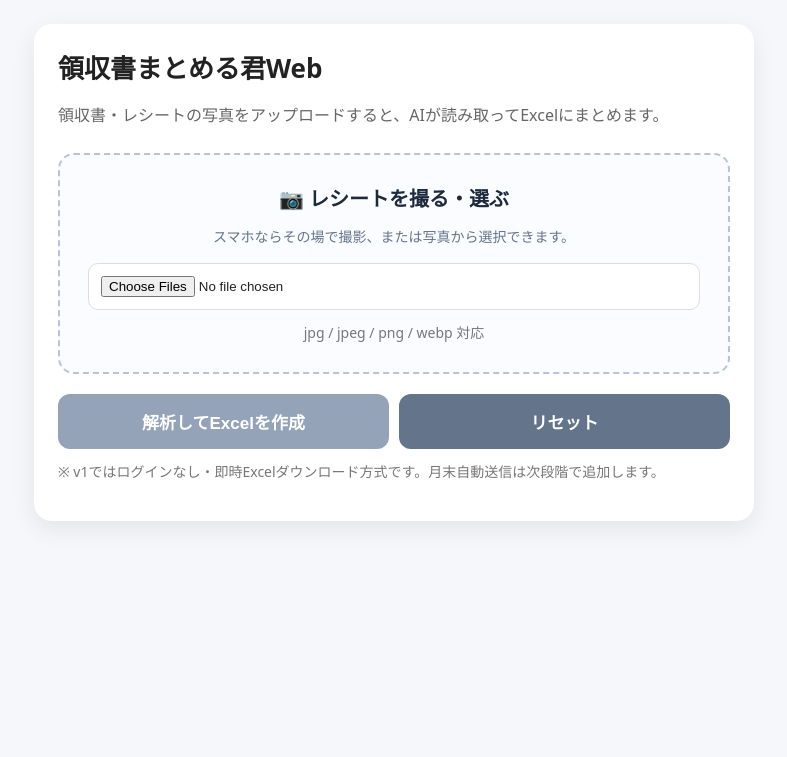
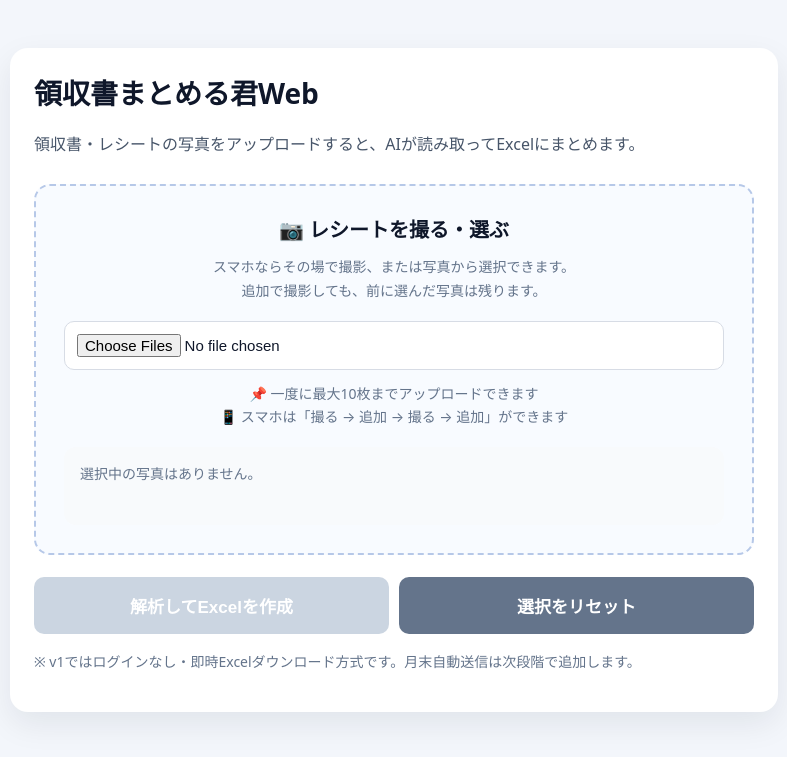
Before and after one commit to mitsugu84/receipt-server, a Flask app: page / in a window 1280 px wide. Shown: the top 757 px of the page, without its empty margins (246-1033 px from the left). Run offline with Flask 3, Linux system fonts and the light colour scheme.

Commit message:
Update index.html

```diff
--- a/receipt_web_v1/templates/index.html
+++ b/receipt_web_v1/templates/index.html
@@ -2,157 +2,180 @@
 <html lang="ja">
 <head>
   <meta charset="UTF-8">
-    <title>領収書まとめWeb</title>
+  <title>領収書まとめる君Web</title>
   <meta name="viewport" content="width=device-width, initial-scale=1">
+
   <style>
     body {
+      margin: 0;
       font-family: system-ui, -apple-system, BlinkMacSystemFont, "Segoe UI", sans-serif;
-            background: #f5f7fb;
-            margin: 0;
-            padding: 0;
-            color: #222;
+      background: #f3f6fb;
+      color: #0f172a;
     }
 
     .container {
       max-width: 720px;
-            margin: 0 auto;
+      margin: 48px auto;
+      background: #fff;
       padding: 24px;
-        }
-
-        .card {
-            background: #fff;
       border-radius: 18px;
-            padding: 24px;
-            box-shadow: 0 8px 24px rgba(0,0,0,0.08);
+      box-shadow: 0 12px 32px rgba(15, 23, 42, 0.08);
     }
 
     h1 {
-            font-size: 26px;
-            margin: 0 0 8px;
+      margin-top: 0;
+      font-size: 28px;
     }
 
     .lead {
-            color: #666;
-            margin-bottom: 24px;
+      color: #475569;
       line-height: 1.7;
+      margin-bottom: 26px;
+    }
+
+    .flash {
+      background: #fff7ed;
+      color: #9a3412;
+      padding: 14px;
+      border-radius: 10px;
+      margin-bottom: 16px;
     }
 
     .upload-box {
-            border: 2px dashed #b8c4d6;
+      border: 2px dashed #b6c8e8;
       border-radius: 16px;
       padding: 28px;
       text-align: center;
-            background: #fafcff;
-            margin-bottom: 20px;
+      background: #f8fbff;
     }
 
     .upload-title {
       font-size: 20px;
       font-weight: 800;
-            margin-bottom: 14px;
-            color: #1e293b;
+      margin-bottom: 12px;
     }
 
-        .upload-subtitle {
+    .upload-desc {
       color: #64748b;
       font-size: 14px;
-            margin-bottom: 14px;
-            line-height: 1.6;
+      margin-bottom: 18px;
+      line-height: 1.7;
     }
 
-        input[type=file] {
+    .limit-note {
+      margin-top: 12px;
+      color: #64748b;
+      font-size: 14px;
+      line-height: 1.7;
+    }
+
+    .file-input-wrap {
+      background: #fff;
+      border: 1px solid #d7dce5;
+      border-radius: 10px;
+      padding: 12px;
+      text-align: left;
+    }
+
+    input[type="file"] {
       width: 100%;
-            padding: 12px;
-            background: #fff;
+      font-size: 15px;
+    }
+
+    .selected-list {
+      margin-top: 18px;
+      background: #f8fafc;
+      border-radius: 12px;
+      padding: 16px;
+      text-align: left;
+      font-size: 14px;
+      color: #0f172a;
+      min-height: 46px;
+    }
+
+    .selected-list strong {
+      display: block;
+      margin-bottom: 8px;
+    }
+
+    .selected-list ol {
+      margin: 0;
+      padding-left: 22px;
+    }
+
+    .selected-list li {
+      margin: 5px 0;
+      word-break: break-all;
+    }
+
+    .empty {
+      color: #64748b;
+    }
+
+    .buttons {
+      display: grid;
+      grid-template-columns: 1fr 1fr;
+      gap: 10px;
+      margin-top: 22px;
+    }
+
+    .btn {
+      border: none;
       border-radius: 10px;
-            border: 1px solid #ddd;
+      padding: 16px;
+      font-size: 17px;
+      font-weight: 800;
+      cursor: pointer;
+      text-align: center;
+      text-decoration: none;
       box-sizing: border-box;
     }
 
-        .file-list {
-            margin-top: 14px;
-            padding: 12px;
-            background: #f8fafc;
-            border-radius: 10px;
-            text-align: left;
+    .btn.primary {
+      background: #2563eb;
+      color: #fff;
+    }
+
+    .btn.secondary {
+      background: #64748b;
+      color: #fff;
+    }
+
+    .btn:disabled {
+      background: #cbd5e1;
+      cursor: not-allowed;
+    }
+
+    .footnote {
+      margin-top: 16px;
+      color: #64748b;
       font-size: 14px;
-            color: #334155;
-            display: none;
       line-height: 1.7;
     }
 
-        .button-row {
-            display: flex;
-            gap: 10px;
-            margin-top: 14px;
-        }
-
-        button {
-            width: 100%;
-            border: none;
-            background: #2563eb;
-            color: white;
-            font-size: 17px;
-            font-weight: 700;
-            padding: 15px;
-            border-radius: 12px;
-            cursor: pointer;
-        }
-
-        button:hover {
-            background: #1d4ed8;
-        }
-
-        button:disabled {
-            background: #94a3b8;
-            cursor: not-allowed;
-        }
-
-        .reset-button {
-            background: #64748b;
-        }
-
-        .reset-button:hover {
-            background: #475569;
-        }
-
-        .notice {
-            background: #fff7ed;
-            color: #9a3412;
-            padding: 12px 14px;
-            border-radius: 10px;
-            margin-bottom: 16px;
-        }
-
-        .small {
-            color: #777;
-            font-size: 14px;
-            margin-top: 12px;
-            line-height: 1.6;
-        }
-
-        @media (max-width: 520px) {
-            .button-row {
-                flex-direction: column;
-            }
-
+    @media (max-width: 700px) {
       .container {
-                padding: 16px;
-            }
-
-            .card {
+        margin: 20px 12px;
         padding: 20px;
       }
 
+      h1 {
+        font-size: 24px;
+      }
+
       .upload-box {
-                padding: 22px;
+        padding: 22px 16px;
+      }
+
+      .buttons {
+        grid-template-columns: 1fr;
       }
     }
   </style>
 </head>
+
 <body>
   <div class="container">
-    <div class="card">
     <h1>領収書まとめる君Web</h1>
 
     <p class="lead">
@@ -162,83 +185,153 @@
     {% with messages = get_flashed_messages() %}
       {% if messages %}
         {% for message in messages %}
-              <div class="notice">{{ message }}</div>
+          <div class="flash">{{ message }}</div>
         {% endfor %}
       {% endif %}
     {% endwith %}
 
-        <form action="/analyze" method="post" enctype="multipart/form-data" id="uploadForm">
+    <form id="uploadForm" action="{{ url_for('analyze') }}" method="post" enctype="multipart/form-data">
       <div class="upload-box">
         <div class="upload-title">📷 レシートを撮る・選ぶ</div>
 
-                <div class="upload-subtitle">
-                    スマホならその場で撮影、または写真から選択できます。
+        <div class="upload-desc">
+          スマホならその場で撮影、または写真から選択できます。<br>
+          追加で撮影しても、前に選んだ写真は残ります。
         </div>
 
-                <input type="file" name="receipts" id="receiptInput" accept="image/*" multiple required>
+        <div class="file-input-wrap">
+          <input
+            id="fileInput"
+            type="file"
+            name="receipts"
+            accept="image/jpeg,image/png,image/webp,image/heic,image/heif,.jpg,.jpeg,.png,.webp,.heic,.heif"
+            multiple
+          >
+        </div>
 
-                <div id="fileList" class="file-list"></div>
+        <div class="limit-note">
+          📌 一度に最大10枚までアップロードできます<br>
+          📱 スマホは「撮る → 追加 → 撮る → 追加」ができます
+        </div>
 
-                <div class="small">
-                    jpg / jpeg / png / webp 対応
+        <div id="selectedList" class="selected-list">
+          <span class="empty">選択中の写真はありません。</span>
         </div>
       </div>
 
-            <div class="button-row">
-                <button type="submit" id="submitButton" disabled>解析してExcelを作成</button>
-                <button type="button" class="reset-button" id="resetButton">リセット</button>
+      <div class="buttons">
+        <button id="submitBtn" class="btn primary" type="submit" disabled>
+          解析してExcelを作成
+        </button>
+
+        <button id="clearBtn" class="btn secondary" type="button">
+          選択をリセット
+        </button>
       </div>
     </form>
 
-        <p class="small">
+    <p class="footnote">
       ※ v1ではログインなし・即時Excelダウンロード方式です。月末自動送信は次段階で追加します。
     </p>
   </div>
-</div>
 
   <script>
-    const receiptInput = document.getElementById("receiptInput");
-    const fileList = document.getElementById("fileList");
-    const resetButton = document.getElementById("resetButton");
-    const submitButton = document.getElementById("submitButton");
+    const MAX_FILES = 10;
+
+    const fileInput = document.getElementById("fileInput");
+    const selectedList = document.getElementById("selectedList");
     const uploadForm = document.getElementById("uploadForm");
+    const submitBtn = document.getElementById("submitBtn");
+    const clearBtn = document.getElementById("clearBtn");
 
-    function updateFileList() {
-        const files = Array.from(receiptInput.files);
+    let selectedFiles = [];
 
-        if (files.length === 0) {
-            fileList.style.display = "none";
-            fileList.innerHTML = "";
-            submitButton.disabled = true;
+    function renderSelectedFiles() {
+      if (selectedFiles.length === 0) {
+        selectedList.innerHTML = '<span class="empty">選択中の写真はありません。</span>';
+        submitBtn.disabled = true;
         return;
       }
 
-        submitButton.disabled = false;
-        fileList.style.display = "block";
+      let html = `<strong>選択中の写真：${selectedFiles.length}枚</strong>`;
+      html += "<ol>";
 
-        const names = files.map((file, index) => {
-            return `${index + 1}. ${file.name}`;
+      selectedFiles.forEach((file) => {
+        html += `<li>${escapeHtml(file.name)}</li>`;
       });
 
-        fileList.innerHTML = `
-            <strong>選択中の写真：${files.length}枚</strong><br>
-            ${names.join("<br>")}
-        `;
+      html += "</ol>";
+
+      selectedList.innerHTML = html;
+      submitBtn.disabled = false;
     }
 
-    receiptInput.addEventListener("change", updateFileList);
+    function escapeHtml(text) {
+      return text
+        .replaceAll("&", "&amp;")
+        .replaceAll("<", "&lt;")
+        .replaceAll(">", "&gt;")
+        .replaceAll('"', "&quot;")
+        .replaceAll("'", "&#039;");
+    }
 
-    resetButton.addEventListener("click", function () {
-        receiptInput.value = "";
-        updateFileList();
+    function rebuildFileInput() {
+      const dataTransfer = new DataTransfer();
+
+      selectedFiles.forEach((file) => {
+        dataTransfer.items.add(file);
       });
 
-    uploadForm.addEventListener("submit", function () {
-        submitButton.disabled = true;
-        submitButton.textContent = "解析中...";
+      fileInput.files = dataTransfer.files;
+    }
+
+    fileInput.addEventListener("change", () => {
+      const newFiles = Array.from(fileInput.files);
+
+      if (newFiles.length === 0) {
+        rebuildFileInput();
+        return;
+      }
+
+      for (const file of newFiles) {
+        if (selectedFiles.length >= MAX_FILES) {
+          alert(`一度にアップロードできるのは最大${MAX_FILES}枚までです。`);
+          break;
+        }
+
+        selectedFiles.push(file);
+      }
+
+      rebuildFileInput();
+      renderSelectedFiles();
     });
 
-    updateFileList();
+    clearBtn.addEventListener("click", () => {
+      selectedFiles = [];
+      fileInput.value = "";
+      renderSelectedFiles();
+    });
+
+    uploadForm.addEventListener("submit", (event) => {
+      if (selectedFiles.length === 0) {
+        event.preventDefault();
+        alert("写真を選択してください。");
+        return;
+      }
+
+      if (selectedFiles.length > MAX_FILES) {
+        event.preventDefault();
+        alert(`一度にアップロードできるのは最大${MAX_FILES}枚までです。`);
+        return;
+      }
+
+      rebuildFileInput();
+
+      submitBtn.disabled = true;
+      submitBtn.textContent = "解析中です...";
+    });
+
+    renderSelectedFiles();
   </script>
 </body>
 </html>
```
Lines whose indentation alone changed are shown as unchanged.
